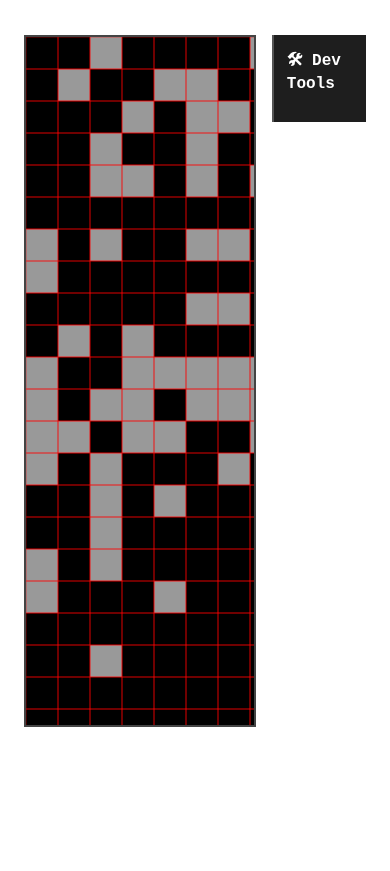
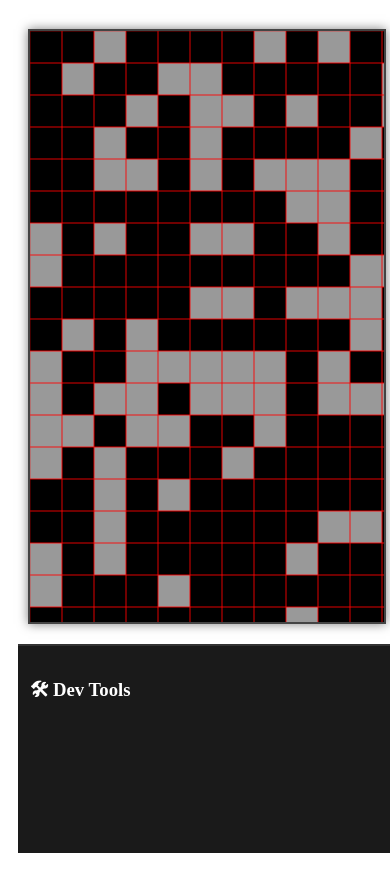
Before and after one commit to nlarralde13/projectmmov2, a website built with Vite: page index.html in a window 390 px wide. Shown: the part 98-969 px from the top of the page. Before the commit the page ends 849 px from the top, so only its background shows below. Built offline with nearby package versions, Linux system fonts and the light colour scheme.

Commit message:
minor changes, steady state

```diff
--- a/src/worldEngine.js
+++ b/src/worldEngine.js
@@ -1,18 +1,28 @@
+// --- Import core dependencies and utilities ---
 import { getSettings } from './configLoader.js';
 import { generateChunks } from './utils/chunkUtils.js';
 import { renderMap } from './ui/renderMap.js';
+import Ajv from 'ajv'; // JSON schema validator
 
-import Ajv from 'ajv';
-
-// Stub: Replace this with actual biome/world generation
+/**
+ * Generates a basic world object filled with default 'water' tiles.
+ * This is a stub and will later use regionMap + rules to create landmasses.
+ *
+ * @param {Object} regionMap - Region-level config with landmass sizes
+ * @param {Object} settings - Global settings loaded from settings.json
+ * @param {string} seedID - Unique seed identifier for this world
+ * @returns {Object} - World object including biome and terrain maps
+ */
 function generateWorld(regionMap, settings, seedID) {
     const width = settings.worldWidth || 25;
     const height = settings.worldHeight || 25;
 
+    // Initialize biome map (used for visual rendering)
     const biomeMap = Array.from({ length: height }, () =>
         Array.from({ length: width }, () => 'water')
     );
 
+    // Initialize terrain map (used for gameplay logic)
     const terrainMap = Array.from({ length: height }, () =>
         Array.from({ length: width }, () => ({
             biome: 'water',
@@ -26,17 +36,23 @@ function generateWorld(regionMap, settings, seedID) {
         seedID,
         biomeMap,
         terrainMap,
-        tags: [],
+        tags: [], // world-level metadata
         generatedAt: new Date().toISOString()
     };
 }
 
-// Validate and load regionMap.json
+/**
+ * Loads and validates the regionMap.json file.
+ * This defines landmass size per region (e.g. NW, NE, C, etc.).
+ *
+ * @returns {Object|null} - Parsed region map or null if validation fails
+ */
 export async function loadRegionMap() {
     try {
         const res = await fetch('/regionMap.json');
         const json = await res.json();
 
+        // Define validation schema
         const ajv = new Ajv();
         const schema = {
             type: 'object',
@@ -66,13 +82,21 @@ export async function loadRegionMap() {
     }
 }
 
-// Generate and render a new world from regionMap + seed
+/**
+ * Builds a new world object using the current region map and settings,
+ * and returns it alongside a rendered canvas and chunk metadata.
+ *
+ * @param {string} seedID - New seed identifier for this world
+ * @returns {Object|null} - { world, canvas, chunks, draw } or null on failure
+ */
 export async function generateWorldFromRegionMap(seedID) {
     const settings = getSettings();
     const regionMap = await loadRegionMap();
     if (!regionMap) return null;
 
     const world = generateWorld(regionMap, settings, seedID);
+
+    // Split world into renderable chunks and draw the map
     const chunks = generateChunks(world.biomeMap, settings.gridChunkSize || 10);
     const { canvas, draw } = renderMap(world.biomeMap, settings, chunks, settings.tileSize || 10);
 
@@ -84,7 +108,12 @@ export async function generateWorldFromRegionMap(seedID) {
     };
 }
 
-// Save world to downloadable JSON
+/**
+ * Triggers a browser download of the current world as a .json file.
+ *
+ * @param {Object} world - World object to save
+ * @param {string} seedID - Used for naming the saved file
+ */
 export function saveWorldToJSON(world, seedID) {
     const json = JSON.stringify(world, null, 2);
     const blob = new Blob([json], { type: 'application/json' });
@@ -94,10 +123,16 @@ export function saveWorldToJSON(world, seedID) {
     a.download = `seed_${seedID}.json`;
     a.click();
     URL.revokeObjectURL(url);
+
     console.log(`[WorldEngine] 💾 World saved as seed_${seedID}.json`);
 }
 
-// Load world JSON from disk or URL
+/**
+ * Loads a saved world file from disk or server by URL.
+ *
+ * @param {string} url - Path to seed JSON file
+ * @returns {Object|null} - Parsed world object or null on failure
+ */
 export async function loadWorldFromJSON(url) {
     try {
         const res = await fetch(url);
@@ -110,9 +145,14 @@ export async function loadWorldFromJSON(url) {
     }
 }
 
-// Generate short seed ID
+/**
+ * Generates a short, random Base32-style seed ID.
+ *
+ * @param {number} length - Length of seed (default 16)
+ * @returns {string} - New random seed ID
+ */
 export function generateSeedID(length = 16) {
-    const charset = 'ABCDEFGHIJKLMNOPQRSTUVWXYZ234567';
+    const charset = 'ABCDEFGHIJKLMNOPQRSTUVWXYZ234567'; // Crockford base32
     let id = '';
     for (let i = 0; i < length; i++) {
         id += charset.charAt(Math.floor(Math.random() * charset.length));
--- a/styles/main.css
+++ b/styles/main.css
@@ -1,43 +1,61 @@
 #app-container {
   display: flex;
-  gap: 1em;
+  flex-direction: row;
+  justify-content: center;
   align-items: flex-start;
-  padding: 1em;
+  gap: 20px;
+  padding: 20px;
+  min-height: 100vh;
+  box-sizing: border-box;
+  flex-wrap: wrap; /* allow wrapping for narrow screens */
 }
 
 #viewport {
-  width: 688px;
-  height: 688px;
-  background: #000;
+  background: #111;
   border: 2px solid #444;
-  overflow: hidden;
-  position: relative;
+  box-shadow: 0 0 10px rgba(0,0,0,0.5);
+  max-width: 90vw;
+  max-height: 90vh;
+  overflow: auto;
+  flex-shrink: 0;
 }
 
 #dev-panel {
-  width: 200px;
-  background: #1e1e1e;
+  background: #1a1a1a;
   color: #fff;
-  padding: 1em;
-  font-family: monospace;
-  border-left: 2px solid #555;
+  padding: 16px;
+  border-left: 2px solid #333;
+  min-width: 200px;
+  max-width: 300px;
+  width: 100%;
+  flex: 1;
 }
+@media (max-width: 768px) {
+  #app-container {
+    flex-direction: column;
+    align-items: center;
+  }
 
-#dev-panel h3 {
-  margin-top: 0;
-  font-size: 16px;
+  #dev-panel {
+    border-left: none;
+    border-top: 2px solid #333;
+    margin-top: 10px;
+    width: 100%;
+    max-width: 100%;
+  }
 }
+@media (max-width: 480px) {
+  #app-container {
+    padding: 10px;
+    gap: 10px;
+  }
 
-#dev-panel button {
-  width: 100%;
-  margin: 0.5em 0;
-  background: #333;
-  color: #fff;
-  border: 1px solid #555;
-  padding: 6px;
-  cursor: pointer;
+  #viewport {
+    max-width: 100%;
+    max-height: 70vh;
+  }
+
+  #dev-panel {
+    padding: 12px;
+  }
 }
-
-#dev-panel button:hover {
-  background: #444;
-}
```
Also changed, not shown: src/main.js (+29 -8 lines).
